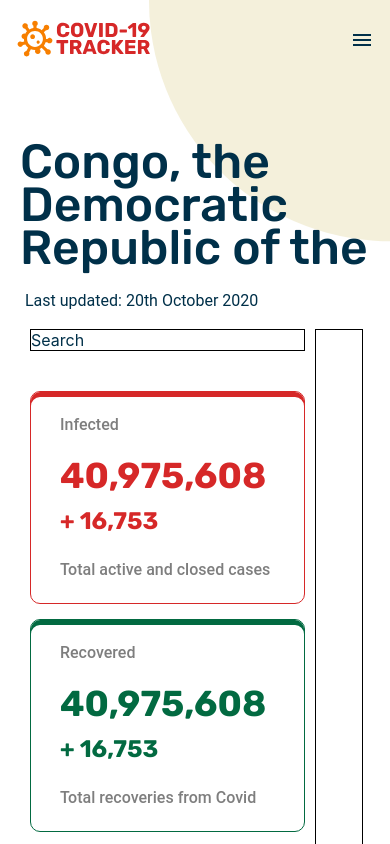
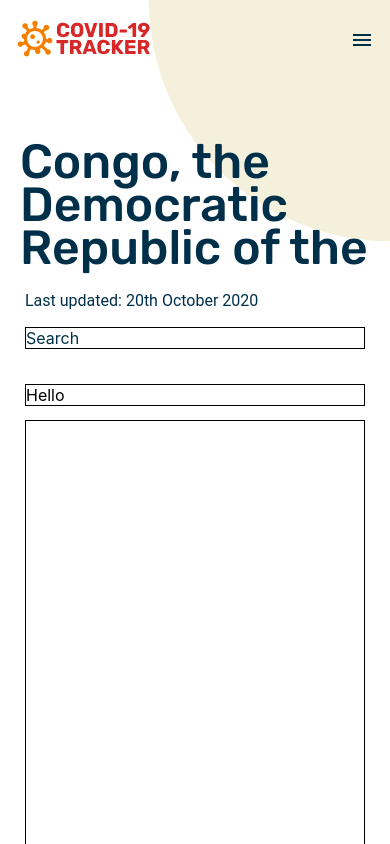
Before and after one commit to dejongyeong/covid-19-tracker, a React (Create React App) app: page / in a window 390 px wide. Shown: the top 844 px of the page. Built offline with nearby package versions, Linux system fonts and the light colour scheme.

Commit message:
hide count box in small-medium devices

```diff
--- a/src/components/Home/Home.js
+++ b/src/components/Home/Home.js
@@ -8,6 +8,7 @@ import {
   DataWrapper,
   GraphWrapper,
   HeaderWrapper,
+  MobileCountBoxWrapper,
   SearchBar,
   Wrapper,
 } from "./HomeStyle";
@@ -51,6 +52,7 @@ function Home() {
                 <p>Total death caused by Covid</p>
               </CountBox>
             </CountBoxWrapper>
+            <MobileCountBoxWrapper>Hello</MobileCountBoxWrapper>
           </CountWrapper>
           <GraphWrapper>Graph</GraphWrapper>
         </DataWrapper>
--- a/src/components/Home/HomeStyle.js
+++ b/src/components/Home/HomeStyle.js
@@ -50,6 +50,12 @@ export const DataWrapper = styled.div`
   flex-direction: row;
   margin-top: 3%;
   padding: 10px;
+
+  @media only screen and ${(props) => props.theme.breakpoints.lg} {
+    flex-direction: column;
+    margin-top: 4%;
+    padding: 5px;
+  }
 `;
 
 export const CountWrapper = styled.div`
@@ -62,7 +68,7 @@ export const CountWrapper = styled.div`
 export const SearchBar = styled.div`
   width: 100%;
   height: auto;
-  margin: 0 auto 40px auto;
+  margin: 0 auto 35px auto;
   color: ${(props) => props.theme.colors.primaryColor};
   border: 1px solid black;
 `;
@@ -72,17 +78,6 @@ export const CountBoxWrapper = styled.div`
   height: auto;
   display: flex;
   flex-direction: column;
-
-  h3 {
-    margin: 20px 0 10px 0;
-    font-size: clamp(2rem, 36px, 4rem);
-    line-height: 43px;
-  }
-  h4 {
-    margin-bottom: 25px;
-    font-size: clamp(1.5rem, 24px, 2rem);
-    line-height: 28px;
-  }
 
   .data-box:nth-child(1) {
     box-shadow: inset 0px 5px 0px
@@ -112,6 +107,30 @@ export const CountBoxWrapper = styled.div`
     font-style: normal;
     font-weight: 500;
   }
+
+  @media only screen and ${(props) => props.theme.breakpoints.lg} {
+    flex-direction: row;
+    .data-box:nth-child(2) {
+      margin: 0 auto;
+    }
+  }
+
+  @media only screen and (max-width: 937.98px) {
+    display: none;
+  }
+`;
+
+// Mobile Count Box Wrapper - hide data
+export const MobileCountBoxWrapper = styled.div`
+  width: 100%;
+  height: auto;
+  display: none;
+  color: black;
+  border: 1px solid black;
+
+  @media only screen and (max-width: 937.98px) {
+    display: inline-block;
+  }
 `;
 
 export const CountBox = styled.div`
@@ -127,9 +146,28 @@ export const CountBox = styled.div`
   justify-content: center;
   align-items: flex-start;
   padding: 15px 0 15px 29px;
+  h3 {
+    margin: 20px 0 10px 0;
+    font-size: clamp(1.6rem, 30px, 4rem);
+    line-height: 43px;
+  }
+  h4 {
+    margin-bottom: 25px;
+    font-size: clamp(1.2rem, 20px, 2rem);
+    line-height: 28px;
+  }
   p {
     color: #7e7e7e;
     font-family: ${(props) => props.theme.font.paragraph};
+    font-size: clamp(0.8rem, 16px, 1rem);
+  }
+
+  @media only screen and (max-height: 949.98px) and (min-height: 812px) {
+    max-width: 230px;
+    width: 100%;
+    min-height: 220px;
+    max-height: 220px;
+    padding: 15px 29px;
   }
 `;
 
@@ -138,4 +176,8 @@ export const GraphWrapper = styled.div`
   height: 1000px;
   border: 1px solid black;
   margin-left: 3%;
+
+  @media only screen and ${(props) => props.theme.breakpoints.lg} {
+    margin: 4% auto -2% auto;
+  }
 `;
```
Also changed, not shown: 1 other file (tests, documents, lock files or other folders).
